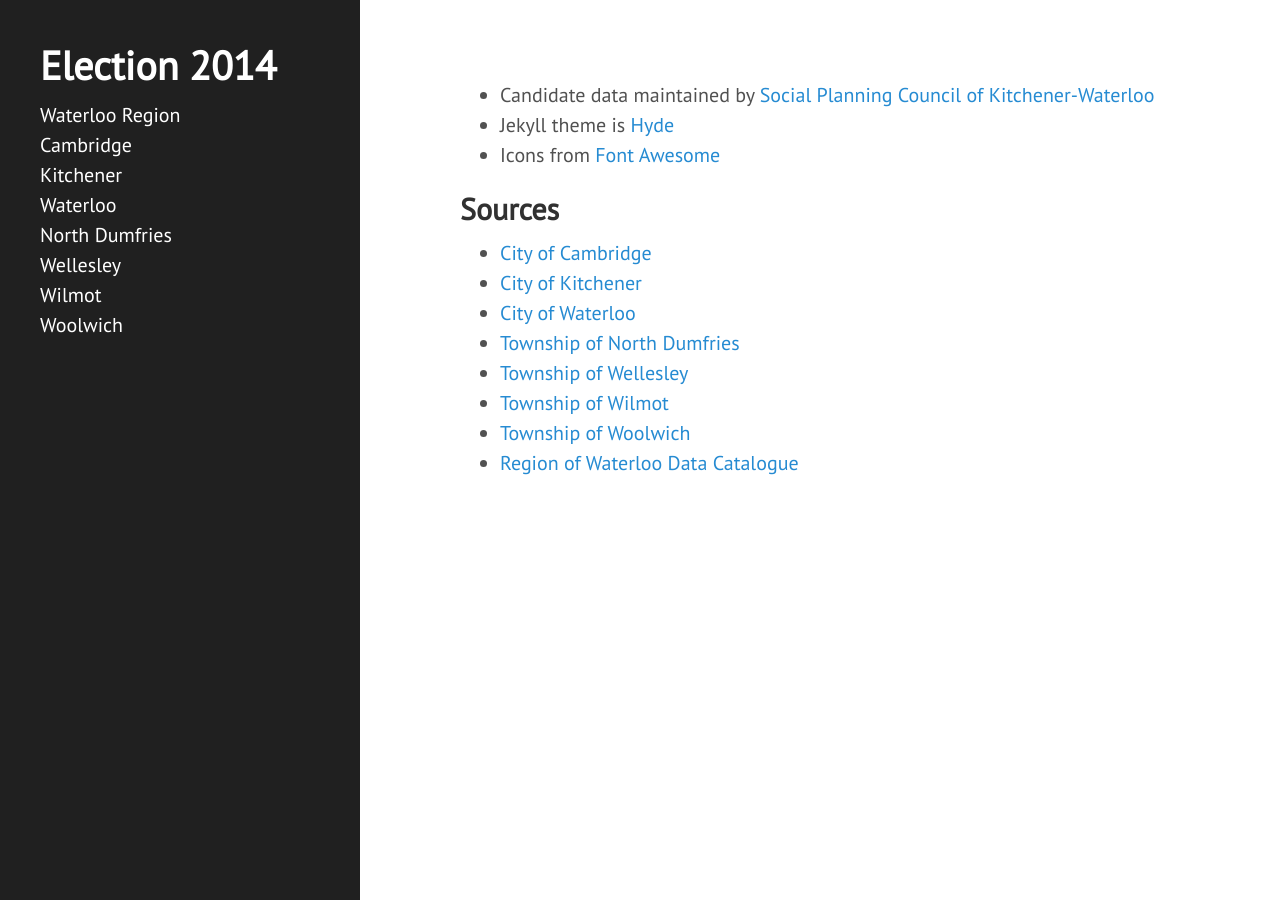
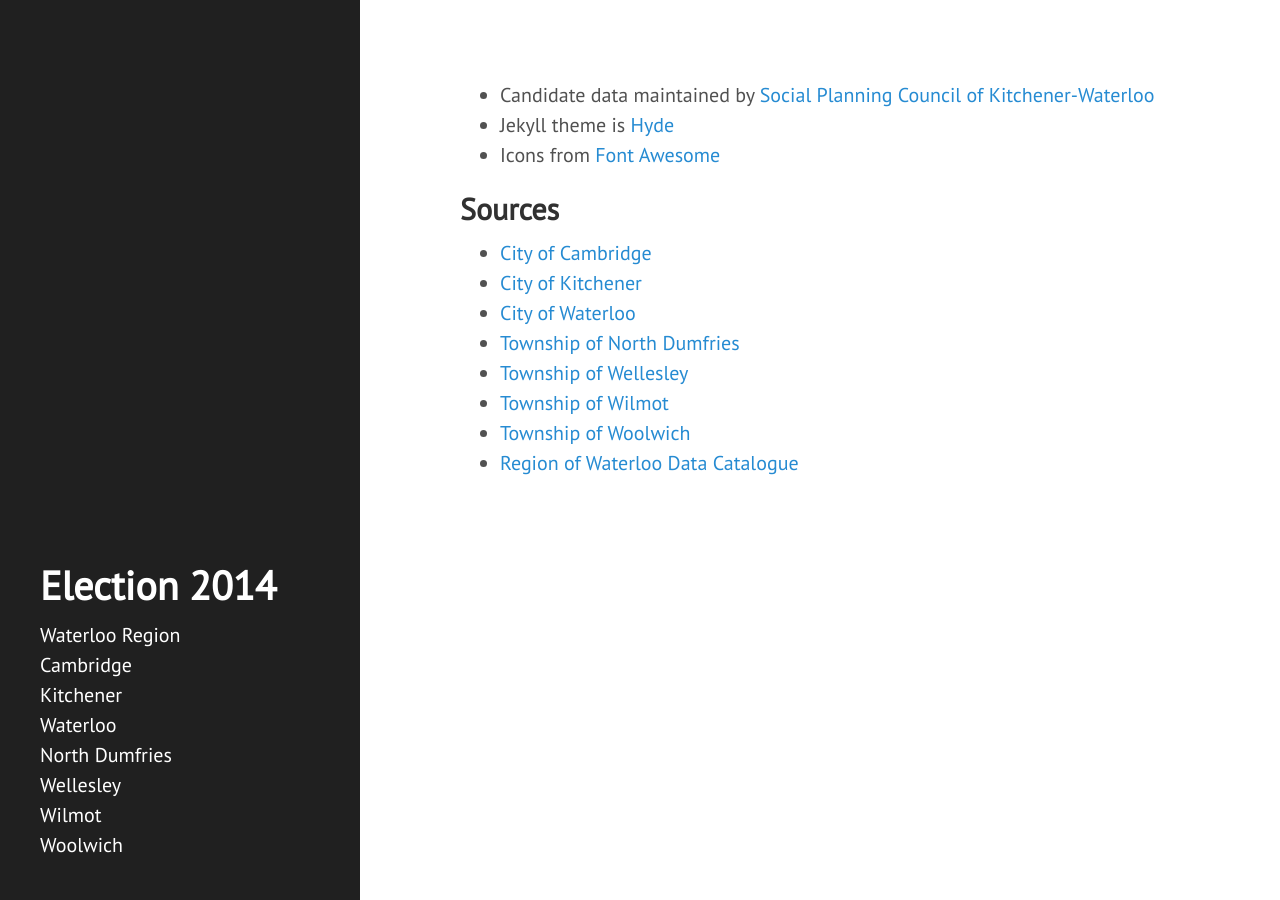
Before and after one commit to info-waterloo-region/election-2014, a Jekyll site: the page built from index.md, in a window 1280 px wide. Built offline with Jekyll 4.4.1, drawn with Linux system fonts in a browser that asks for light colours; nearby versions of some CDN libraries; Markdown is read by kramdown in place of the engine named in the settings.

Commit message:
Reverting styles

```diff
--- a/public/css/hyde.css
+++ b/public/css/hyde.css
@@ -36,12 +36,12 @@
 }
 @media (min-width: 48em) {
   html {
-    font-size: 1em;
+    font-size: 16px;
   }
 }
 @media (min-width: 58em) {
   html {
-    font-size: 1.25em;
+    font-size: 20px;
   }
 }
 
@@ -106,6 +106,7 @@
   .sidebar-sticky {
     position: absolute;
     right:  1rem;
+    bottom: 1rem;
     left:   1rem;
   }
 }
```
